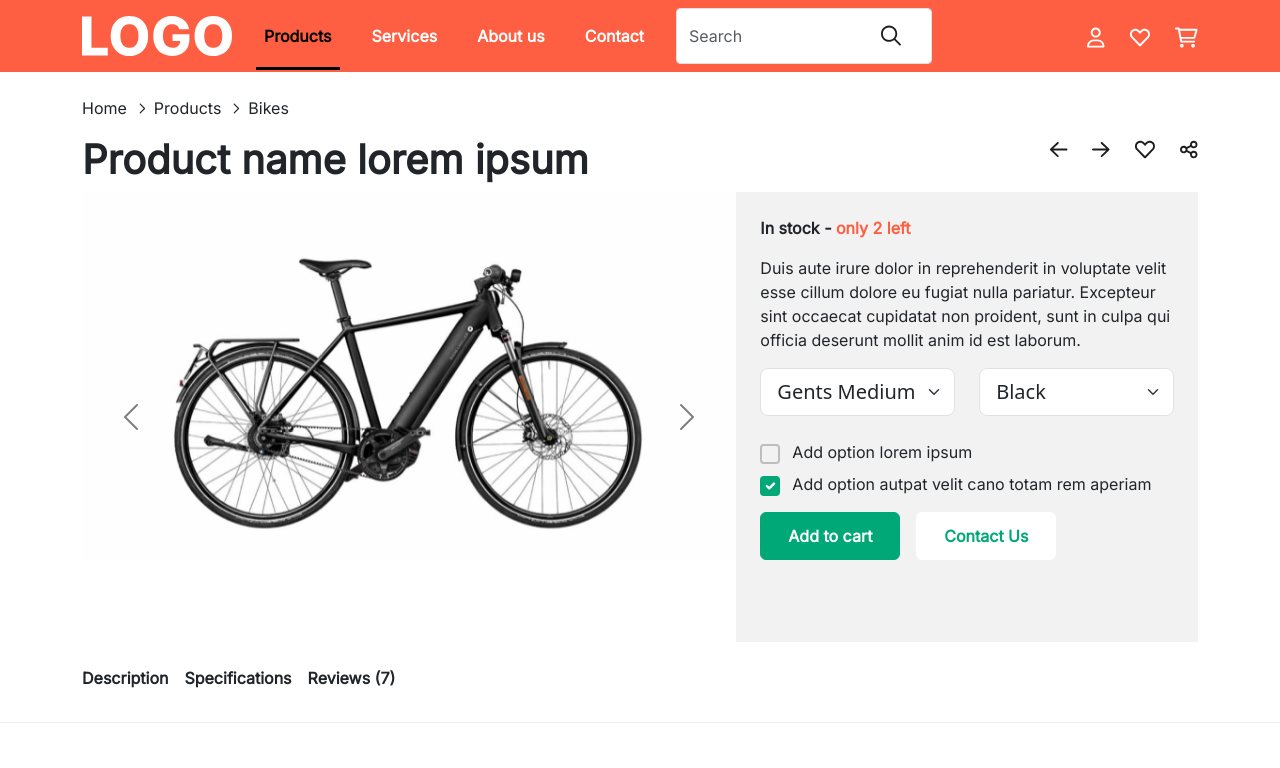
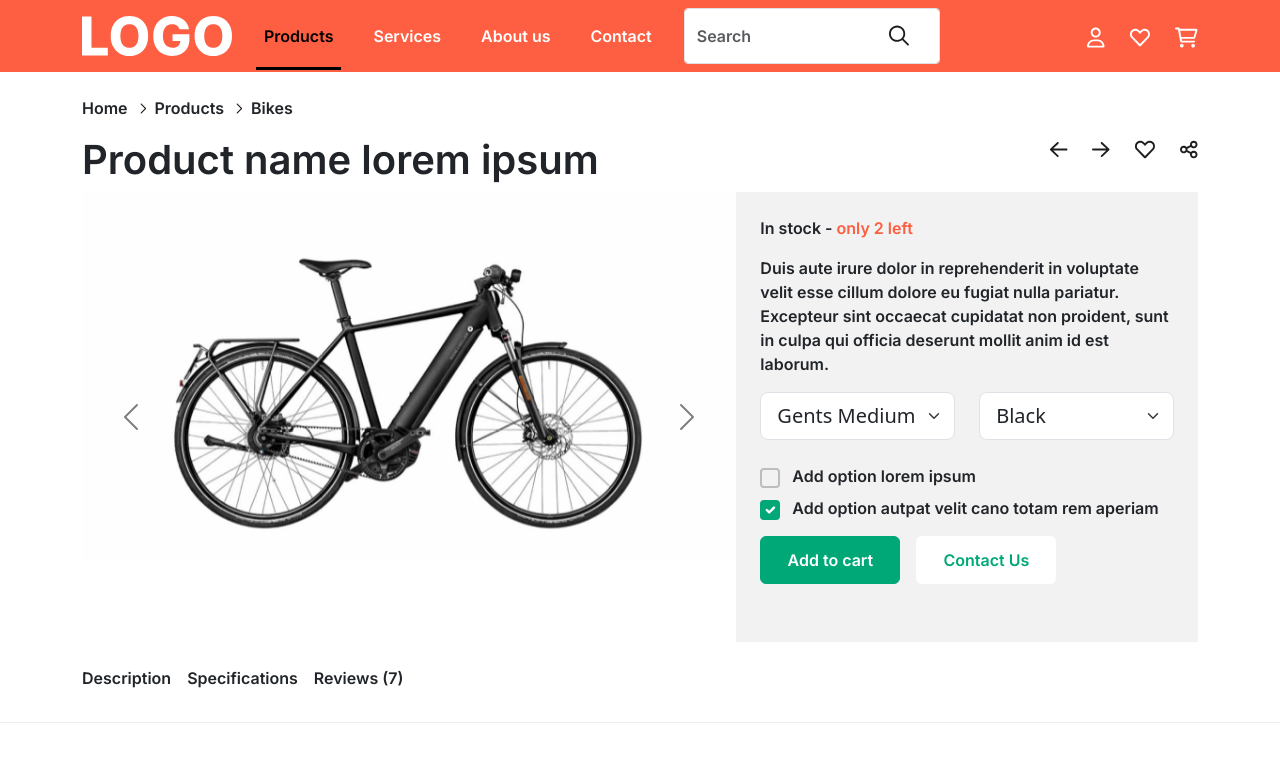
Before and after one commit to Uros47/bootstrap-scss, a website: page src/index.html in a window 1280 px wide. Shown: the top 768 px of the page. Drawn offline with nearby package versions, Linux system fonts and the light colour scheme; files that its build step writes are made by us from their sources.

Commit message:
font import fix

```diff
--- a/scss/_custom.scss
+++ b/scss/_custom.scss
@@ -21,6 +21,5 @@ $table-striped-bg: $white;
 // primary color override
 $primary: $orange;
 
-@import url('https://fonts.googleapis.com/css2?family=Inter&display=swap');
-@import url('https://fonts.googleapis.com/css2?family=Inter&family=Poppins:&display=swap');
+@import url('https://fonts.googleapis.com/css2?family=Inter:wght@600&family=Poppins:wght@600&display=swap');
 @import "../node_modules/bootstrap/scss/bootstrap.scss";
```
